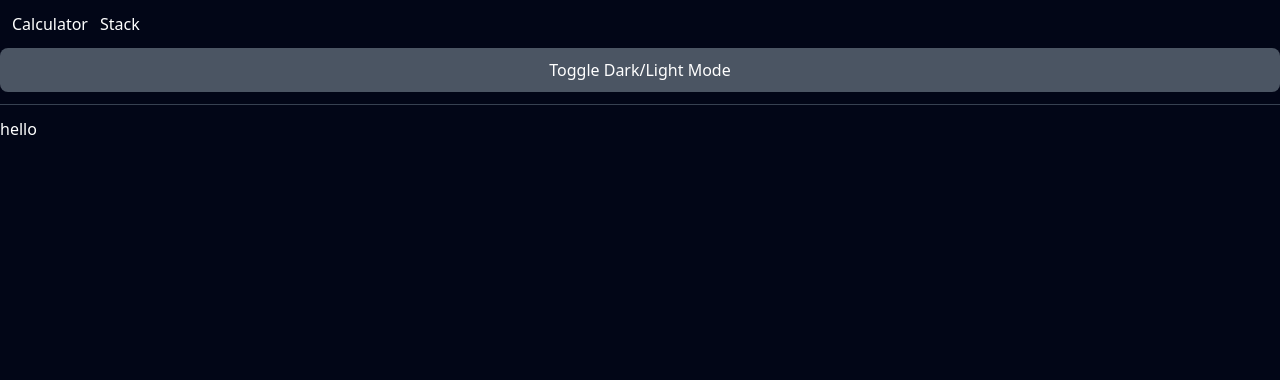
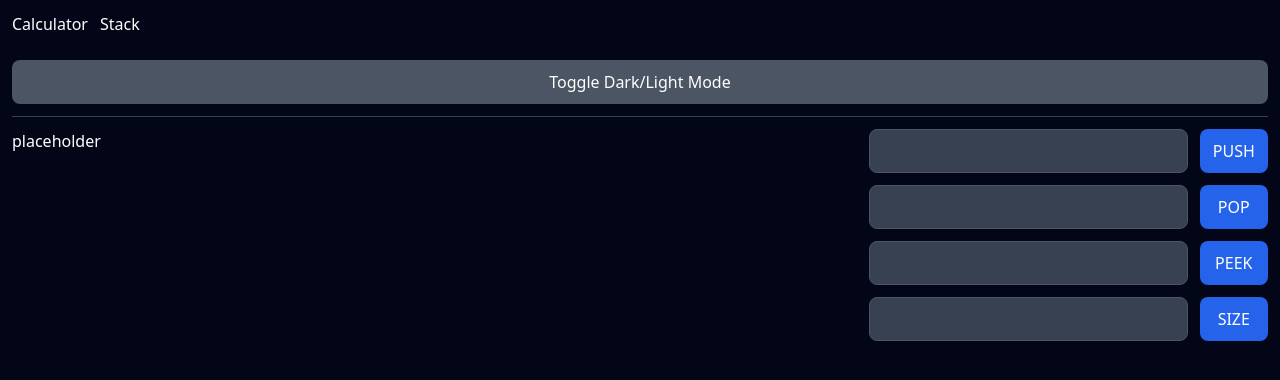
Before and after one commit to maximilianoluci/calculator, a Vue app in the folder calc-frontend/: page /stack in a window 1280 px wide. Shown: the top 380 px of the page. Built offline with nearby package versions, Linux system fonts and the light colour scheme.

Commit message:
add things to stackview

```diff
--- /dev/null
+++ b/calc-frontend/src/components/input/InputComponent.vue
@@ -0,0 +1,20 @@
+<template>
+  <label :dataTestId="dataTestId" class="block text-sm font-medium text-gray-900 dark:text-white"
+    >{{ labelValue }} {{ requiredLabel ? "*" : "" }}</label
+  >
+  <input
+    :type="type"
+    class="block w-full rounded-lg border border-gray-300 bg-gray-50 p-2.5 text-sm text-gray-900 focus:border-blue-500 focus:ring-blue-500 dark:border-gray-600 dark:bg-gray-700 dark:text-white dark:placeholder-gray-400 dark:focus:border-blue-500 dark:focus:ring-blue-500"
+    :placeholder="placeholder"
+  />
+</template>
+
+<script setup lang="ts">
+/*const props = */ defineProps<{
+  dataTestId?: string;
+  type: "text" | "password" | "email";
+  labelValue?: string;
+  placeholder?: string;
+  requiredLabel?: boolean;
+}>();
+</script>
--- a/calc-frontend/src/views/CalculatorView.vue
+++ b/calc-frontend/src/views/CalculatorView.vue
@@ -48,7 +48,7 @@
 import { ref } from "vue";
 import ButtonComponent from "@/components/button/ButtonComponent.vue";
 import ScreenComponent from "@/components/screen/ScreenComponent.vue";
-import Stack from "@/classes/stack";
+// import Stack from "@/classes/stack";
 import axios from "axios";
 
 let isDarkMode: boolean = false;
--- a/calc-frontend/src/views/StackView.vue
+++ b/calc-frontend/src/views/StackView.vue
@@ -1,11 +1,41 @@
 <template>
-  <button-component text="Toggle Dark/Light Mode" color="operators" :full-width="true" @click="toggleUiMode" />
-  <hr class="my-3 h-px border-0 bg-gray-200 dark:bg-gray-700" />
-  hello
+  <div class="p-3">
+    <button-component text="Toggle Dark/Light Mode" color="operators" :full-width="true" @click="toggleUiMode" />
+    <hr class="my-3 h-px border-0 bg-gray-200 dark:bg-gray-700" />
+
+    <div class="mb-3 grid grid-cols-6 gap-3">
+      <div class="col-span-4">
+        <div class="grid grid-flow-col">
+          <div class="">placeholder</div>
+        </div>
+      </div>
+      <div class="col-span-2">
+        <div class="grid grid-cols-1 gap-y-3">
+          <div class="flex flex-1 content-evenly gap-3">
+            <input-component type="text" />
+            <button-component class="w-1/6" text="PUSH" />
+          </div>
+          <div class="flex gap-3">
+            <input-component type="text" />
+            <button-component class="w-1/6" text="POP" />
+          </div>
+          <div class="flex gap-3">
+            <input-component type="text" />
+            <button-component class="w-1/6" text="PEEK" />
+          </div>
+          <div class="flex gap-3">
+            <input-component type="text" />
+            <button-component class="w-1/6" text="SIZE" />
+          </div>
+        </div>
+      </div>
+    </div>
+  </div>
 </template>
 
 <script setup lang="ts">
 import ButtonComponent from "@/components/button/ButtonComponent.vue";
+import InputComponent from "@/components/input/InputComponent.vue";
 
 let isDarkMode: boolean = false;
 
```
